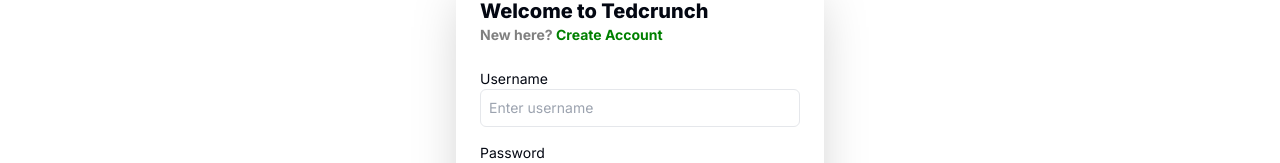
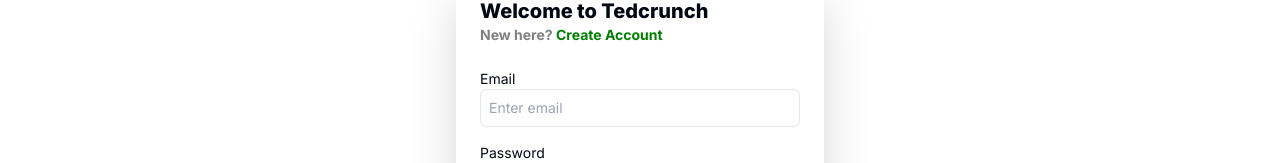
Before and after one commit to ErrolNtetha/lancing-client, a Next.js app: page /login in a window 1280 px wide. Shown: the part 297-460 px from the top of the page. Built offline with nearby package versions, Linux system fonts and the light colour scheme; no server answers; the database is empty.

Commit message:
refactor: changed the label name from username to email

```diff
--- a/components/organisms/login/index.tsx
+++ b/components/organisms/login/index.tsx
@@ -85,8 +85,8 @@ export const LoginForm = () => {
                     </section>
                     <FormLabel
                         type='text'
-                        placeholder='Enter username'
-                        labelName='Username'
+                        placeholder='Enter email'
+                        labelName='Email'
                         name='username'
                         register={register}
                         required={true}
```
